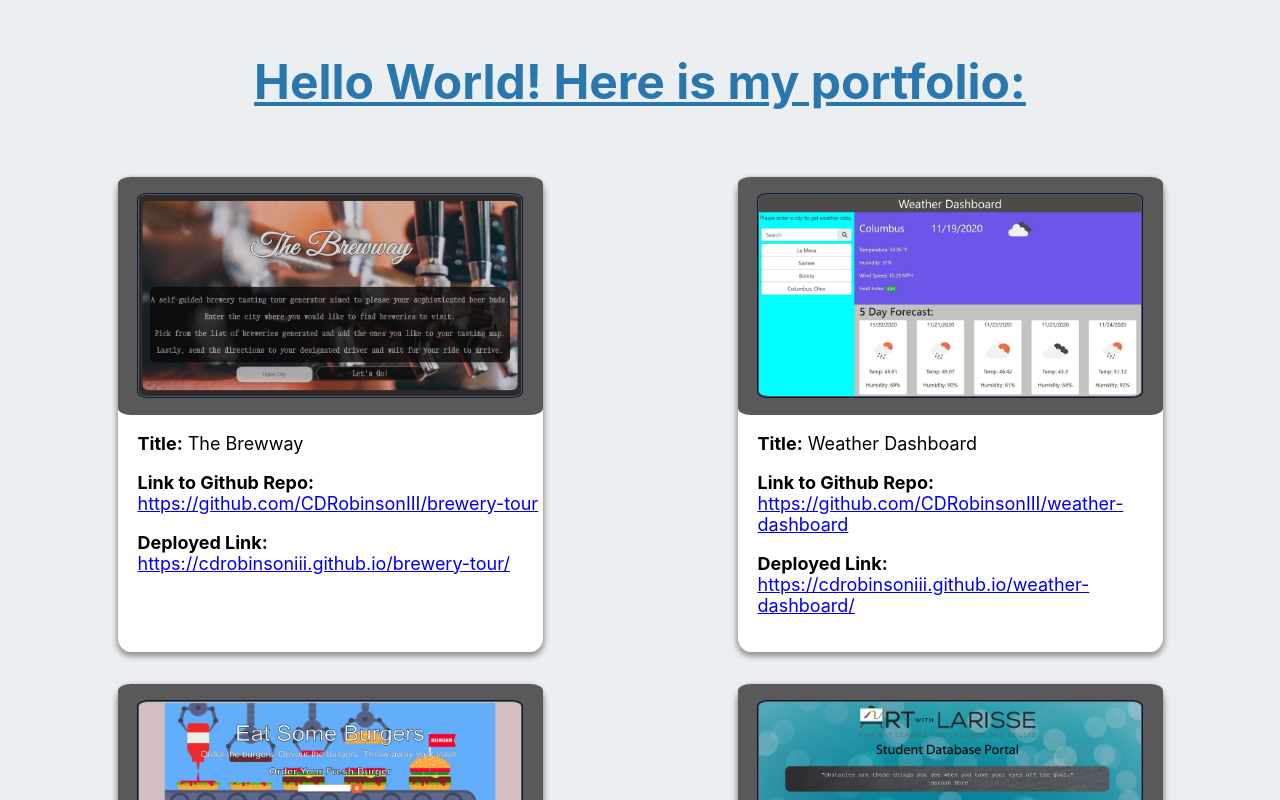
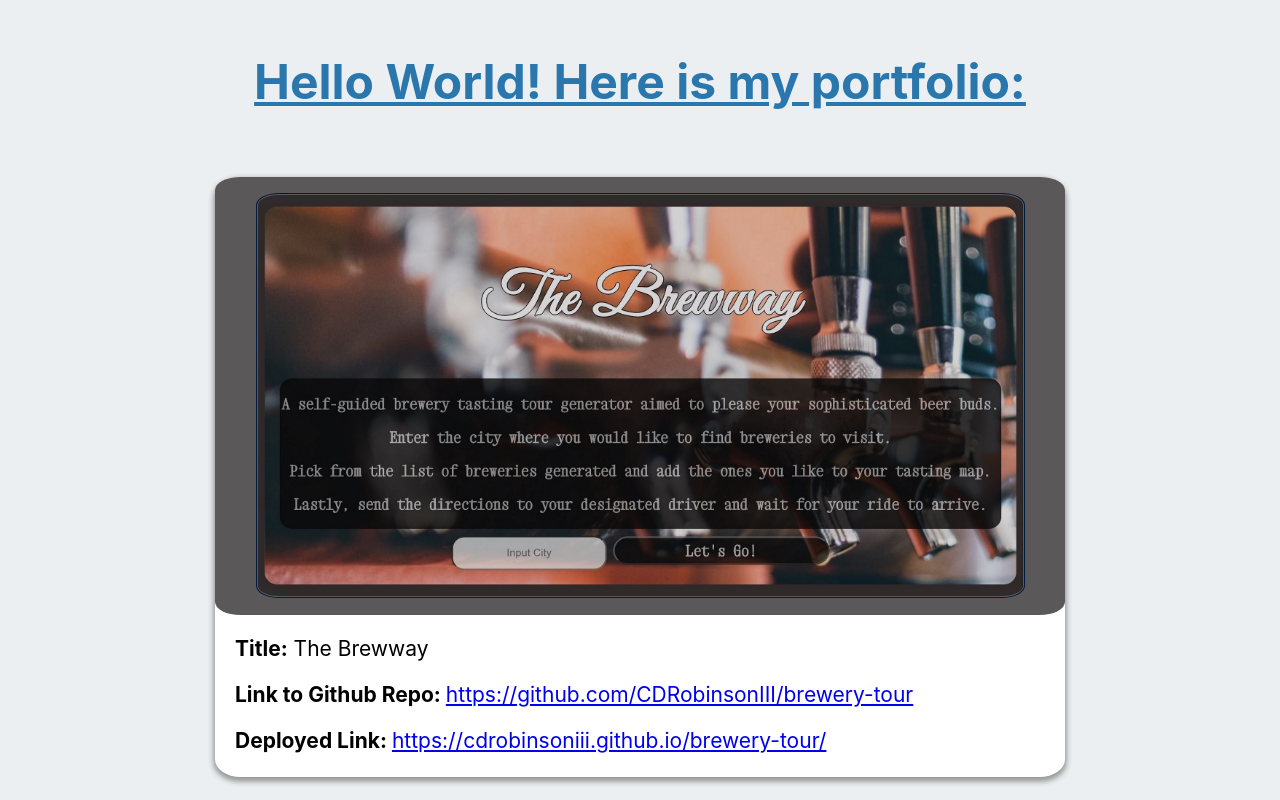
Before and after one commit to CDRobinsonIII/react-portfolio, a React (Create React App) app: page / in a window 1280 px wide. Shown: the top 800 px of the page. Built offline with nearby package versions, Linux system fonts and the light colour scheme.

Commit message:
Made PortfolioCards bigger.

```diff
--- a/src/components/PortfolioCard/style.css
+++ b/src/components/PortfolioCard/style.css
@@ -1,17 +1,17 @@
 .card {
   background: #fff;
   border-radius: 2px;
-  height: 475px;
+  height: 600px;
   margin: 1rem;
   position: relative;
-  width: 425px;
+  width: 850px;
   box-shadow: 0 3px 6px #999, 0 3px 6px #999;
   text-align: left;
   border-radius: 3%;
 }
 
 .card > .img-container {
-  height: 50%;
+  height: 73%;
   overflow: hidden;
   text-align: center;
   border-radius: 3%;
@@ -29,7 +29,7 @@
 .card > .content {
   /* padding-left: 1rem; */
   /* padding-right: .5rem; */
-  font-size: 18px;
+  font-size: 21px;
   text-align: left;
 }
 
```
